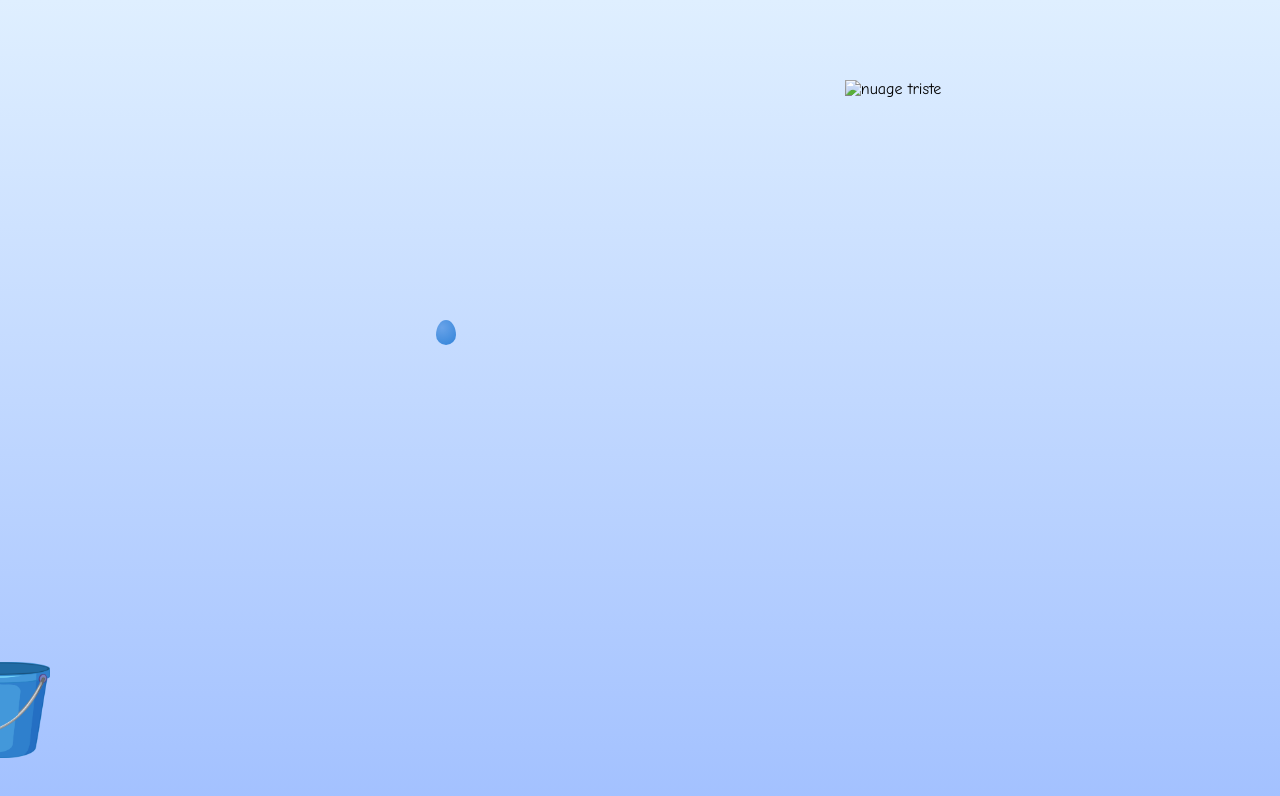
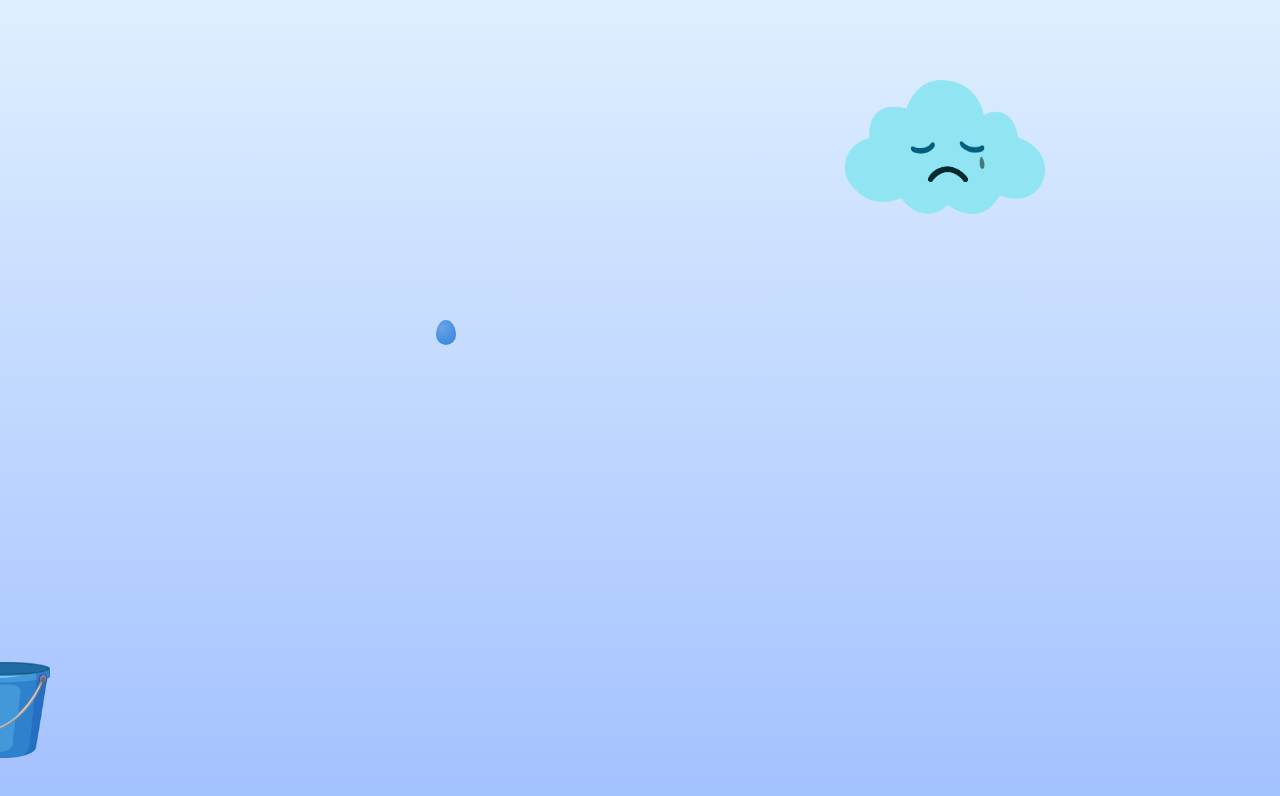
Before and after one commit to VSAClem/JeuTristesse, a plain HTML site: page index.html in a window 1280 px wide. Both pictures are taken after a click on the button "Commencer le jeu". Drawn offline with Linux system fonts and the light colour scheme.

Commit message:
Update index.html

```diff
--- a/index.html
+++ b/index.html
@@ -205,7 +205,7 @@
       score = 0;
       missed = 0;
       message.style.display = 'none';
-      cloudImg.src = 'Nuages triste.png';
+      cloudImg.src = 'nuagestriste.png';
       cloud.style.transform = 'none';
       flower.style.transform = 'translateX(-50%) scale(0)';
       gameInterval = setInterval(createDrop, 1000);
```
